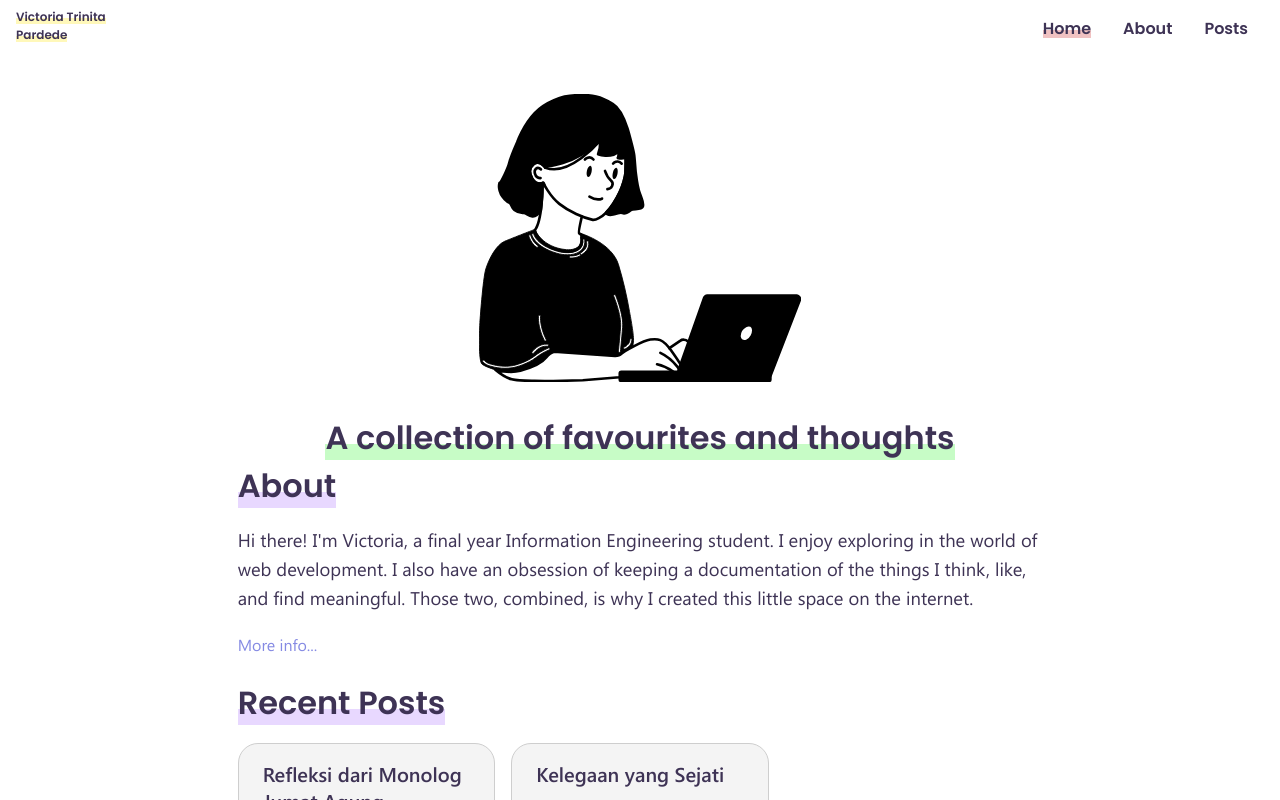
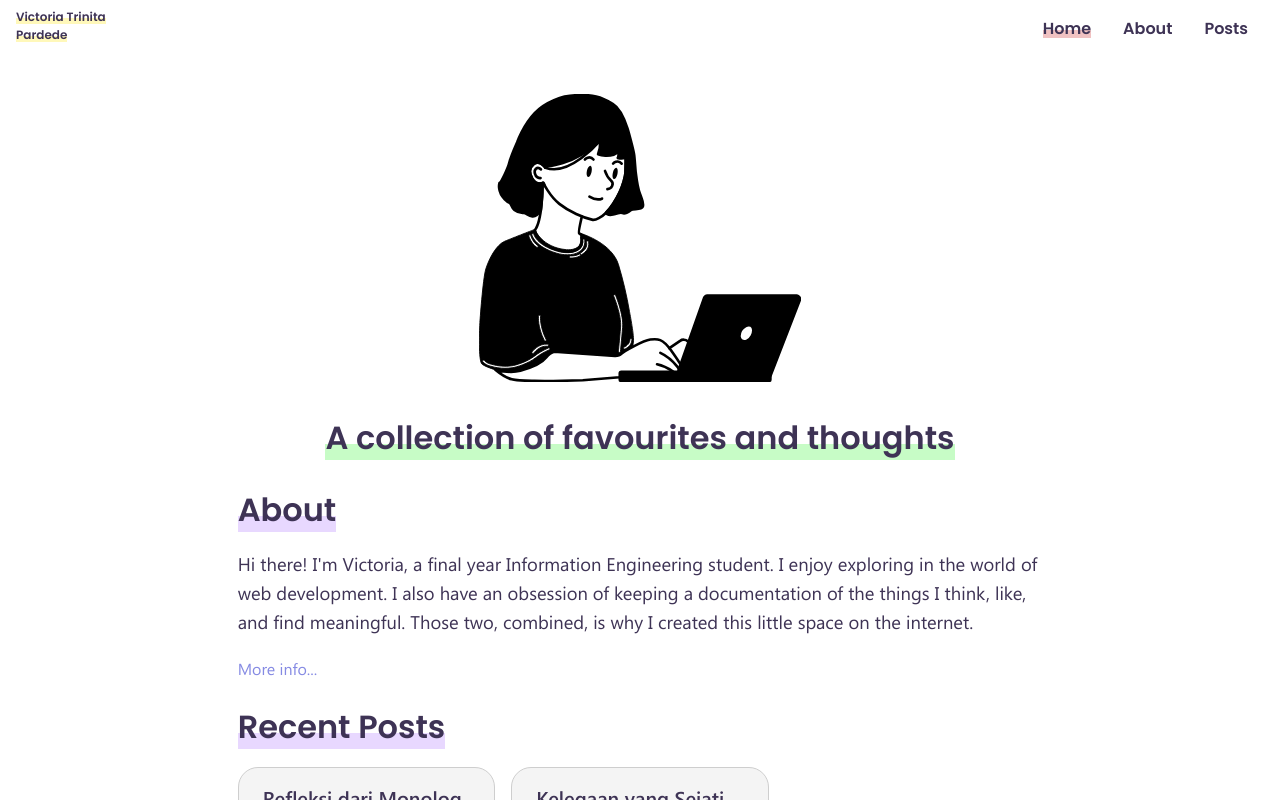
Before and after one commit to victoriatrinita/victoriatrinita.com, a SvelteKit app: page / in a window 1280 px wide. Shown: the top 800 px of the page. Built offline with nearby package versions, Linux system fonts and the light colour scheme.

Commit message:
style: add missing header padding

```diff
--- a/src/routes/+page.svelte
+++ b/src/routes/+page.svelte
@@ -83,6 +83,7 @@
 		display: flex;
 		align-items: center;
 		flex-direction: column;
+		padding-bottom: 1.5em;
 	}
 
 	section {
```
